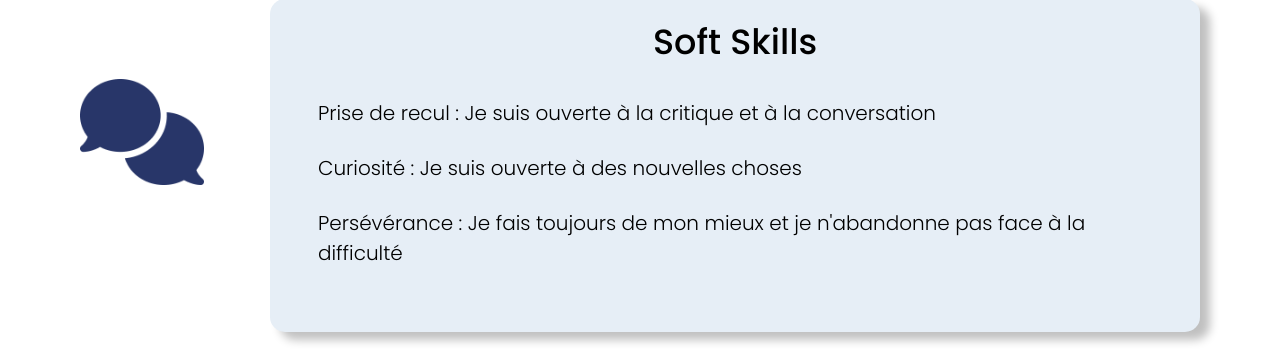
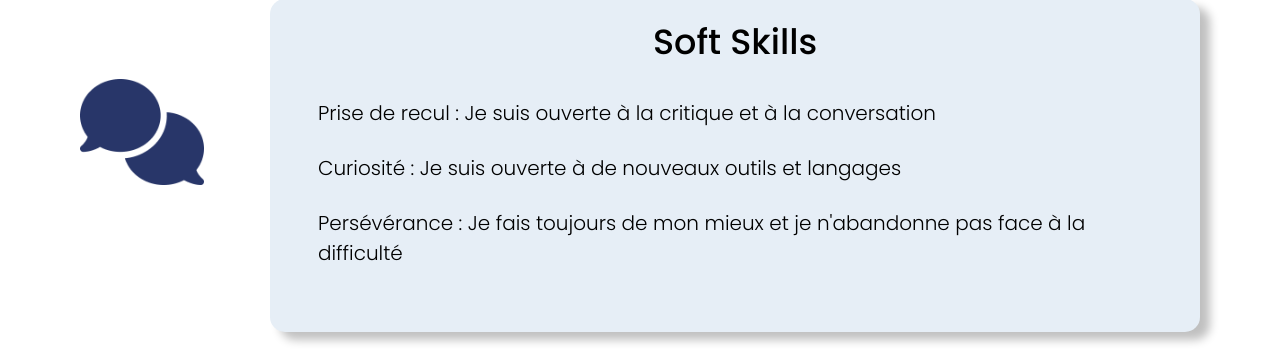
Before and after one commit to Luna-bf/Portfolio, a PHP site: page / in a window 1280 px wide. Shown: the part 1862-2219 px from the top of the page. Run offline with PHP 8.4, Linux system fonts and the light colour scheme; some libraries are stand-ins or nearby versions.

Commit message:
Update index.phtml

```diff
--- a/phtml/index.phtml
+++ b/phtml/index.phtml
@@ -96,7 +96,7 @@
                         <h2 class="d-flex title">Soft Skills</h2>
                         <ul>
                             <li><?= __('Prise de recul : Je suis ouverte à la critique et à la conversation') ?></li>
-                            <li><?= __('Curiosité : Je suis ouverte à des nouvelles choses') ?></li>
+                            <li><?= __('Curiosité : Je suis ouverte à de nouveaux outils et langages') ?></li>
                             <li><?= __('Persévérance : Je fais toujours de mon mieux et je n\'abandonne pas face à la difficulté') ?></li>
                         </ul>
                     </article>
```
